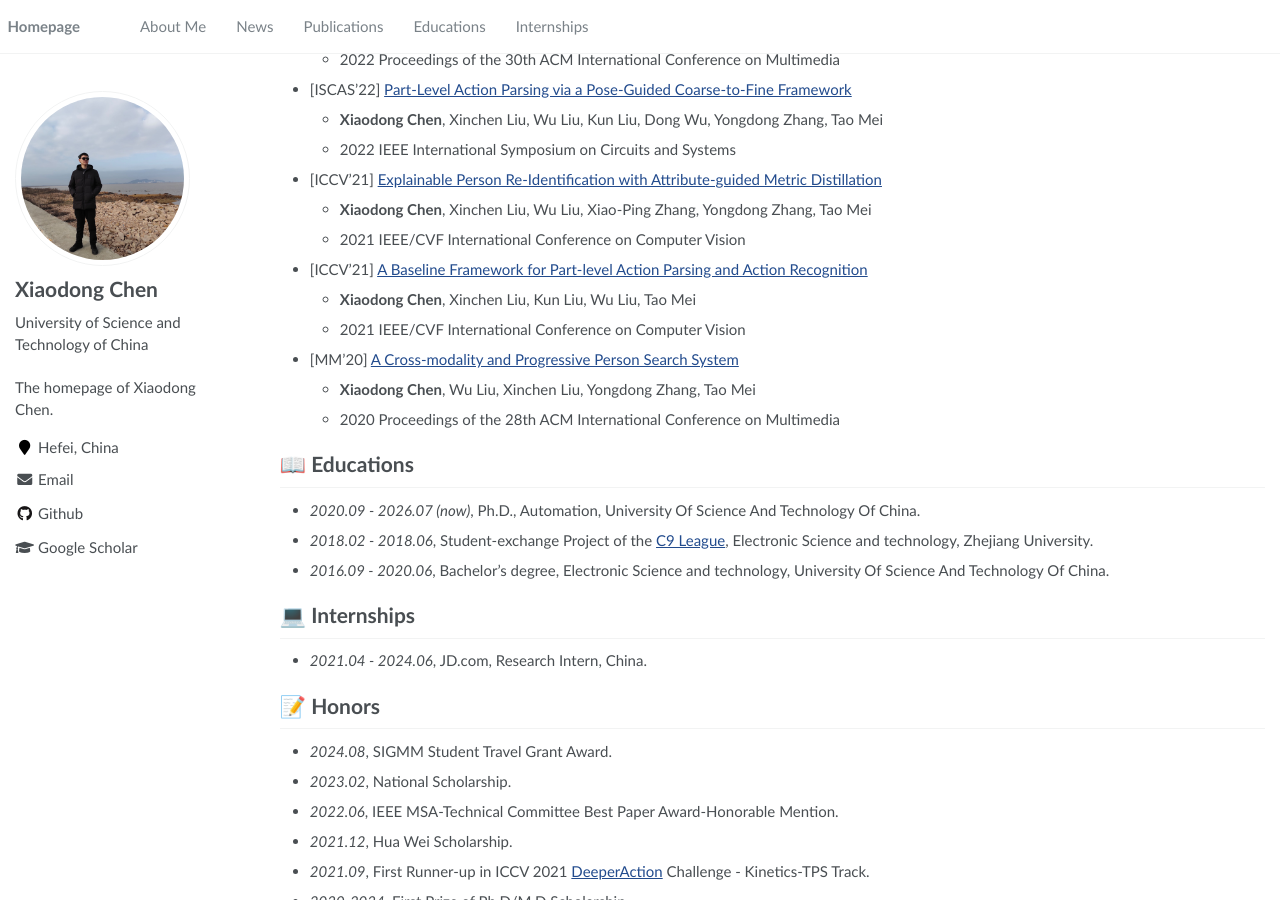
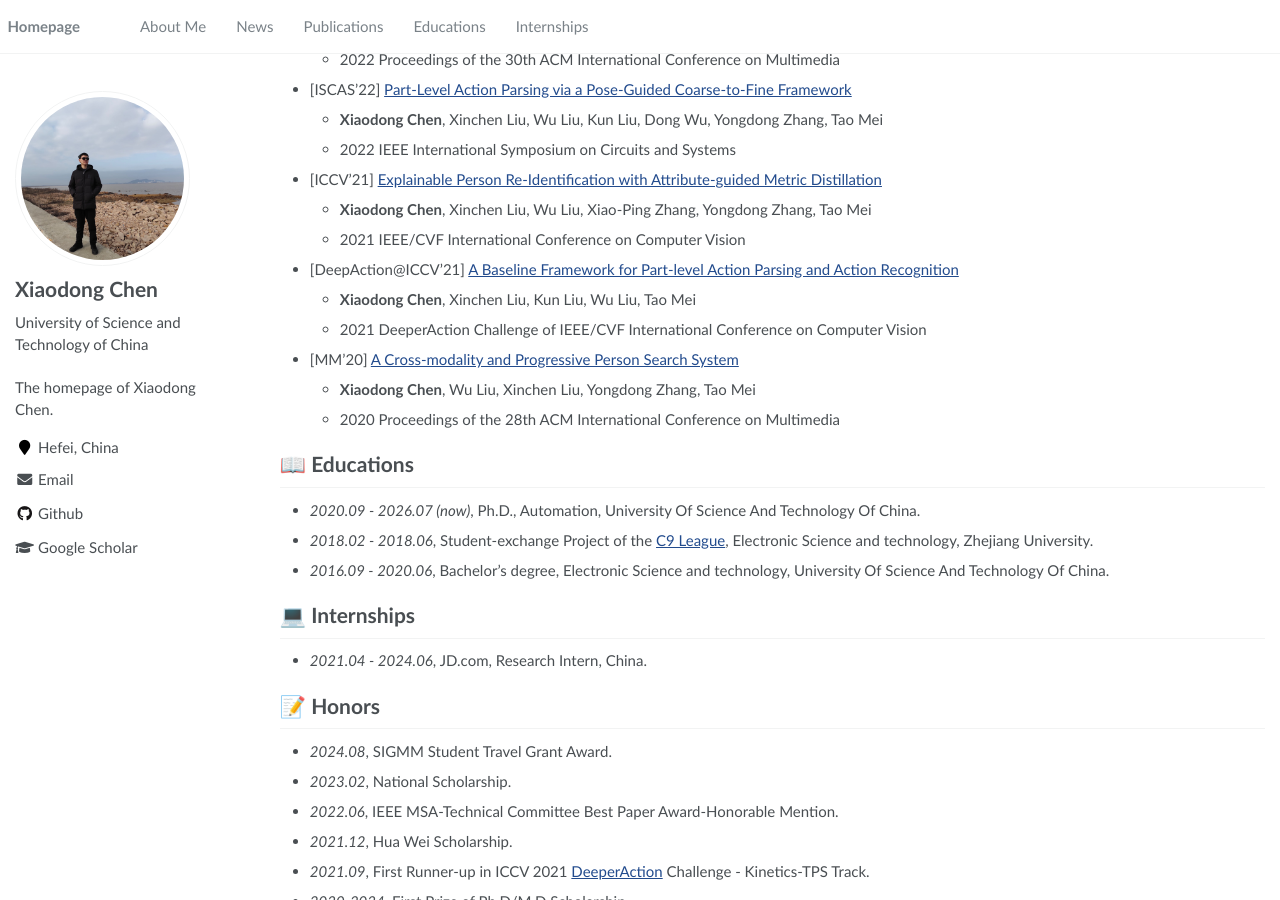
Before and after one commit to SheldongChen/SheldongChen.github.io, a Jekyll site: the page built from _pages/about.md, in a window 1280 px wide and 900 px high, scrolled down 637 px. Built offline with Jekyll 4.4.1, drawn with Linux system fonts in a browser that asks for light colours.

Commit message:
Update about.md

```diff
--- a/_pages/about.md
+++ b/_pages/about.md
@@ -48,9 +48,9 @@ My research interests include multimedia computing, computer vision, and their a
 - [ICCV'21] [Explainable Person Re-Identification with Attribute-guided Metric Distillation](https://openaccess.thecvf.com/content/ICCV2021/papers/Chen_Explainable_Person_Re-Identification_With_Attribute-Guided_Metric_Distillation_ICCV_2021_paper.pdf)
   - **Xiaodong Chen**, Xinchen Liu, Wu Liu, Xiao-Ping Zhang, Yongdong Zhang, Tao Mei
   - 2021 IEEE/CVF International Conference on Computer Vision
-- [ICCV'21] [A Baseline Framework for Part-level Action Parsing and Action Recognition](https://deeperaction.github.io/iccv21/report2/track3-top2.pdf)
+- [DeepAction@ICCV'21] [A Baseline Framework for Part-level Action Parsing and Action Recognition](https://deeperaction.github.io/iccv21/report2/track3-top2.pdf)
   - **Xiaodong Chen**, Xinchen Liu, Kun Liu, Wu Liu, Tao Mei
-  - 2021 IEEE/CVF International Conference on Computer Vision
+  - 2021 DeeperAction Challenge of IEEE/CVF International Conference on Computer Vision
 - [MM'20] [A Cross-modality and Progressive Person Search System](http://xinchenliu.com/papers/2020_ACMMM_CPPS.pdf)
   - **Xiaodong Chen**, Wu Liu, Xinchen Liu, Yongdong Zhang, Tao Mei
   - 2020 Proceedings of the 28th ACM International Conference on Multimedia
```
